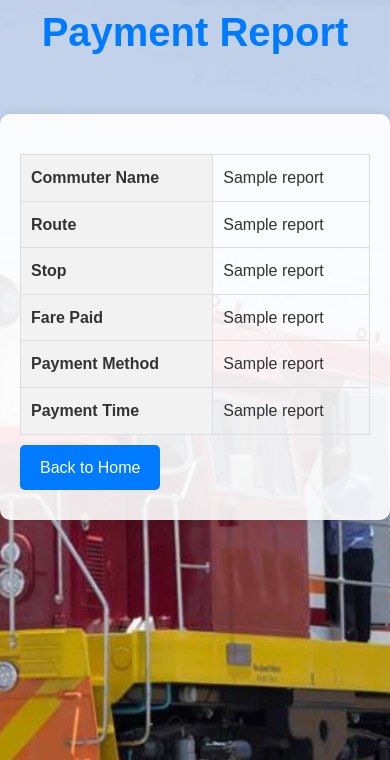
After one commit to ClintonJoash/Nairobi-Commuter-Rail, a Flask app: template templates/report.html in a window 390 px wide. The commit adds this page. Shown: the top 760 px of the page. Run offline with Flask 3, Linux system fonts and the light colour scheme; the template is opened without the code that fills it: most values are stand-ins (such as "Sample title", 1, 10 or a date in 2020).

Commit message:
renamed:    static/Mobile money.jpeg -> static/mobile_money.png 	modified:   static/payment.js 	modified:  	modified:   app.py 	modified:   commuters.db 	modified:   login_attempts.csv 	modified:   static/booking.js 	renamed static/styles.css 	modified:   templates/index.html 	modified:   templates/payment.html 	new file:   templates/report.html

```diff
--- a/app.py
+++ b/app.py
@@ -1,5 +1,5 @@
 import sqlite3
-import csv  # Import the csv module
+import csv
 from flask import Flask, render_template, request, redirect, url_for, session, jsonify
 import requests
 import base64
@@ -43,6 +43,7 @@ def init_db():
             stop TEXT,
             fare REAL,
             status TEXT DEFAULT 'pending',
+            payment_status TEXT DEFAULT 'pending',
             FOREIGN KEY (user_id) REFERENCES commuters (id)
         )
     ''')
@@ -52,6 +53,16 @@ def init_db():
             user_id INTEGER,
             login_time TIMESTAMP DEFAULT CURRENT_TIMESTAMP,
             FOREIGN KEY (user_id) REFERENCES commuters (id)
+        )
+    ''')
+    cursor.execute('''
+        CREATE TABLE IF NOT EXISTS payments (
+            id INTEGER PRIMARY KEY,
+            booking_id INTEGER,
+            fare REAL,
+            payment_method TEXT,
+            payment_time TIMESTAMP DEFAULT CURRENT_TIMESTAMP,
+            FOREIGN KEY (booking_id) REFERENCES bookings (id)
         )
     ''')
     conn.commit()
@@ -149,9 +160,10 @@ def booking():
         cursor.execute('INSERT INTO bookings (user_id, route, stop, fare) VALUES (?, ?, ?, ?)',
                        (session['user_id'], route, stop, fare))
         conn.commit()
+        booking_id = cursor.lastrowid
         conn.close()
 
-        return redirect(url_for('payment', fare=fare))
+        return redirect(url_for('payment', fare=fare, booking_id=booking_id))
 
     return render_template('booking.html')
 
@@ -161,23 +173,25 @@ def payment():
     if request.method == 'POST':
         phone_number = request.form['phone_number']
         fare = request.form['fare']
+        booking_id = request.form['booking_id']
 
         if not phone_number or not phone_number.isdigit() or len(phone_number) != 10 or not (phone_number.startswith('07') or phone_number.startswith('01')):
-            return render_template('payment.html', error='Invalid phone number.', fare=fare)
+            return render_template('payment.html', error='Invalid phone number.', fare=fare, booking_id=booking_id)
 
         # Make payment request to Safaricom API
         try:
             token = get_access_token()
-            response = initiate_payment(token, phone_number, fare)
+            response = initiate_payment(token, phone_number, fare, booking_id)
             if response.status_code == 200:
-                return render_template('payment.html', message='Payment request successful. Please check your phone.', fare=fare)
+                return redirect(url_for('report', booking_id=booking_id))
             else:
-                return render_template('payment.html', error='Payment request failed.', fare=fare)
+                return render_template('payment.html', error='Payment request failed.', fare=fare, booking_id=booking_id)
         except Exception as e:
-            return render_template('payment.html', error=f'Error: {str(e)}', fare=fare)
+            return render_template('payment.html', error=f'Error: {str(e)}', fare=fare, booking_id=booking_id)
 
     fare = request.args.get('fare', '')
-    return render_template('payment.html', fare=fare)
+    booking_id = request.args.get('booking_id', '')
+    return render_template('payment.html', fare=fare, booking_id=booking_id)
 
 # Function to get access token from Safaricom API
 def get_access_token():
@@ -193,7 +207,7 @@ def get_access_token():
     return response_data['access_token']
 
 # Function to initiate payment request to Safaricom API
-def initiate_payment(token, phone_number, fare):
+def initiate_payment(token, phone_number, fare, booking_id):
     api_url = ' https://sandbox.safaricom.co.ke/mpesa/c2b/v1/registerurl'
     headers = {
         'Authorization': 'Bearer ' + token,
@@ -207,19 +221,30 @@ def initiate_payment(token, phone_number, fare):
 
     payload = {
         'BusinessShortCode': 174379,
-        'Password': 'Safaricom999!*!', # type: ignore
-        'Timestamp': '%Y%m%d%H%M%S',
+        'Password': password,
+        'Timestamp': timestamp,
         'TransactionType': 'CustomerPayBillOnline',
         'Amount': fare,
-        'PartyA': 600977,
-        'PartyB': 600000,
-        'PhoneNumber': 254708374149,
-        'CallBackURL': 'https://127.0.0.1:5000',  # Update with your callback URL
-        'AccountReference': 'testapi',
-        'TransactionDesc': 'Payment for test',
+        'PartyA': phone_number,
+        'PartyB': shortcode,
+        'PhoneNumber': phone_number,
+        'CallBackURL': 'https://your.callback.url/confirm',
+        'AccountReference': 'Nairobi Commuter',
+        'TransactionDesc': 'Nairobi Commuter Rail Ticket'
     }
 
     response = requests.post(api_url, json=payload, headers=headers)
+
+    # If payment is successful, record the payment in the database
+    if response.status_code == 200:
+        conn = sqlite3.connect('commuters.db')
+        cursor = conn.cursor()
+        cursor.execute('UPDATE bookings SET payment_status = ? WHERE id = ?', ('paid', booking_id))
+        cursor.execute('INSERT INTO payments (booking_id, fare, payment_method) VALUES (?, ?, ?)',
+                       (booking_id, fare, 'mobile_money'))
+        conn.commit()
+        conn.close()
+
     return response
 
 @app.route('/api/payment', methods=['POST'])
@@ -227,6 +252,9 @@ def process_payment():
     data = request.json
     mobile_number = data.get('mobileNumber')
     fare = data.get('fare')
+    booking_id = data.get('bookingId')  # Make sure to pass bookingId
+
+    # ... existing payment processing logic ...
 
     headers = {
         'Content-Type': 'application/json',
@@ -244,9 +272,40 @@ def process_payment():
     response = requests.post('https://sandbox.safaricom.co.ke/mpesa/c2b/v1/simulate', headers=headers, json=payload)
 
     if response.status_code == 200:
-        return jsonify({'success': True, 'message': 'Payment request sent successfully.'})
+        # Update the payment status in the bookings table
+        conn = sqlite3.connect('commuters.db')
+        cursor = conn.cursor()
+        cursor.execute('UPDATE bookings SET payment_status = ? WHERE id = ?', ('paid', booking_id))
+        cursor.execute('INSERT INTO payments (booking_id, fare, payment_method) VALUES (?, ?, ?)',
+                       (booking_id, fare, 'mobile_money'))
+        conn.commit()
+        conn.close()
+        return jsonify({'success': True, 'message': 'Payment request sent successfully.', 'booking_id': booking_id})
     else:
         return jsonify({'success': False, 'message': 'An error occurred while making the payment.'})
+
+# Route to generate the report after successful payment
+@app.route('/report/<int:booking_id>', methods=['GET'])
+def report(booking_id):
+    conn = sqlite3.connect('commuters.db')
+    cursor = conn.cursor()
+
+    # Retrieve booking and commuter information
+    cursor.execute('''
+        SELECT c.name, b.route, b.stop, p.fare, p.payment_method, p.payment_time
+        FROM commuters c
+        JOIN bookings b ON c.id = b.user_id
+        JOIN payments p ON b.id = p.booking_id
+        WHERE b.id = ? AND b.payment_status = 'paid'
+    ''', (booking_id,))
+
+    report_data = cursor.fetchone()
+    conn.close()
+
+    if report_data:
+        return render_template('report.html', report=report_data)
+    else:
+        return 'No report found for this booking.'
 
 # Route to display login attempts
 @app.route('/login_attempts')
--- a/login_attempts.csv
+++ b/login_attempts.csv
@@ -11,3 +11,7 @@
 2024-08-01T14:48:55.737630,Clinton Joash,successful
 2024-08-01T15:33:31.080974,Clinton Joash,successful
 2024-08-07T13:01:52.182089,Clinton Joash,successful
+2024-08-12T13:27:12.464120,Clinton Joash,successful
+2024-08-16T14:11:47.996932,Clinton Joash,successful
+2024-08-16T14:36:15.702724,Clinton Joash,successful
+2024-08-16T15:50:41.538605,Clinton Joash,successful
--- a/static/booking.js
+++ b/static/booking.js
@@ -69,7 +69,7 @@ document.addEventListener('DOMContentLoaded', function() {
 
         if (selectedRoute && selectedStop && fare) {
             localStorage.setItem('fare', fare);
-            window.location.href = '/payment';
+            window.location.href = '/payment?fare=' + fare;
         } else {
             alert('Please select a route and stop.');
         }
--- a/static/styles.css
+++ b/static/styles.css
@@ -127,3 +127,23 @@ form input[type="submit"]:hover {
   color: #721c24;
   border: 1px solid #f5c6cb;
 }
+
+/* Report Table styles */
+table {
+  width: 100%;
+  border-collapse: collapse;
+  margin-top: 20px;
+}
+
+table, th, td {
+  border: 1px solid #ddd;
+}
+
+th, td {
+  padding: 10px;
+  text-align: left;
+}
+
+th {
+  background-color: #f2f2f2;
+}
--- a/templates/index.html
+++ b/templates/index.html
@@ -11,7 +11,7 @@
         <div class="logo-container">
             <img src="{{ url_for('static', filename='logo.jpeg') }}" alt="Logo" class="logo">
         </div>
-        <h1>Welcome to Nairobi Commuter Rail(NCR)</h1>
+        <h1>Welcome to Nairobi Commuter Rail (NCR)</h1>
     </header>
     <div class="container">
         <a href="{{ url_for('register') }}" class="button">Register</a>
--- a/templates/payment.html
+++ b/templates/payment.html
@@ -15,8 +15,8 @@
         <h2>Choose Your Payment Method</h2>
         <div class="payment-options">
             <img src="{{ url_for('static', filename='credit_card.png') }}" id="creditCardOption" alt="Credit Card">
-            <img src="{{ url_for('static', filename='Debit card.jpeg') }}" id="debitCardOption" alt="Debit Card">
-            <img src="{{ url_for('static', filename='Mobile money.jpeg') }}" id="mobileMoneyOption" alt="Mobile Money">
+            <img src="{{ url_for('static', filename='debit_card.png') }}" id="debitCardOption" alt="Debit Card">
+            <img src="{{ url_for('static', filename='mobile_money.png') }}" id="mobileMoneyOption" alt="Mobile Money">
         </div>
 
         <!-- Payment details for Mobile Money -->
@@ -24,6 +24,8 @@
             <form id="mobileMoneyForm">
                 <label for="mobileNumber">Mobile Number:</label>
                 <input type="text" id="mobileNumber" name="mobileNumber" placeholder="e.g. 0712345678" maxlength="10">
+                <input type="hidden" id="fare" name="fare" value="{{ fare }}">
+                <input type="hidden" id="bookingId" name="bookingId" value="{{ booking_id }}">
                 <button type="submit" class="button">Submit Payment</button>
             </form>
         </div>
--- /dev/null
+++ b/templates/report.html
@@ -0,0 +1,43 @@
+<!DOCTYPE html>
+<html lang="en">
+<head>
+    <meta charset="UTF-8">
+    <meta name="viewport" content="width=device-width, initial-scale=1.0">
+    <title>Payment Report</title>
+    <link rel="stylesheet" href="{{ url_for('static', filename='styles.css') }}">
+</head>
+<body>
+    <header>
+        <h1>Payment Report</h1>
+    </header>
+    <div class="container">
+        <table>
+            <tr>
+                <th>Commuter Name</th>
+                <td>{{ report[0] }}</td>
+            </tr>
+            <tr>
+                <th>Route</th>
+                <td>{{ report[1] }}</td>
+            </tr>
+            <tr>
+                <th>Stop</th>
+                <td>{{ report[2] }}</td>
+            </tr>
+            <tr>
+                <th>Fare Paid</th>
+                <td>{{ report[3] }}</td>
+            </tr>
+            <tr>
+                <th>Payment Method</th>
+                <td>{{ report[4] }}</td>
+            </tr>
+            <tr>
+                <th>Payment Time</th>
+                <td>{{ report[5] }}</td>
+            </tr>
+        </table>
+        <a href="{{ url_for('index') }}" class="button">Back to Home</a>
+    </div>
+</body>
+</html>
```
Also changed, not shown: static/payment.js (+6 -4 lines), commuters.db, static/debit_card.png (renamed from static/Debit card.jpeg), static/mobile_money.png (renamed from static/Mobile money.jpeg).
